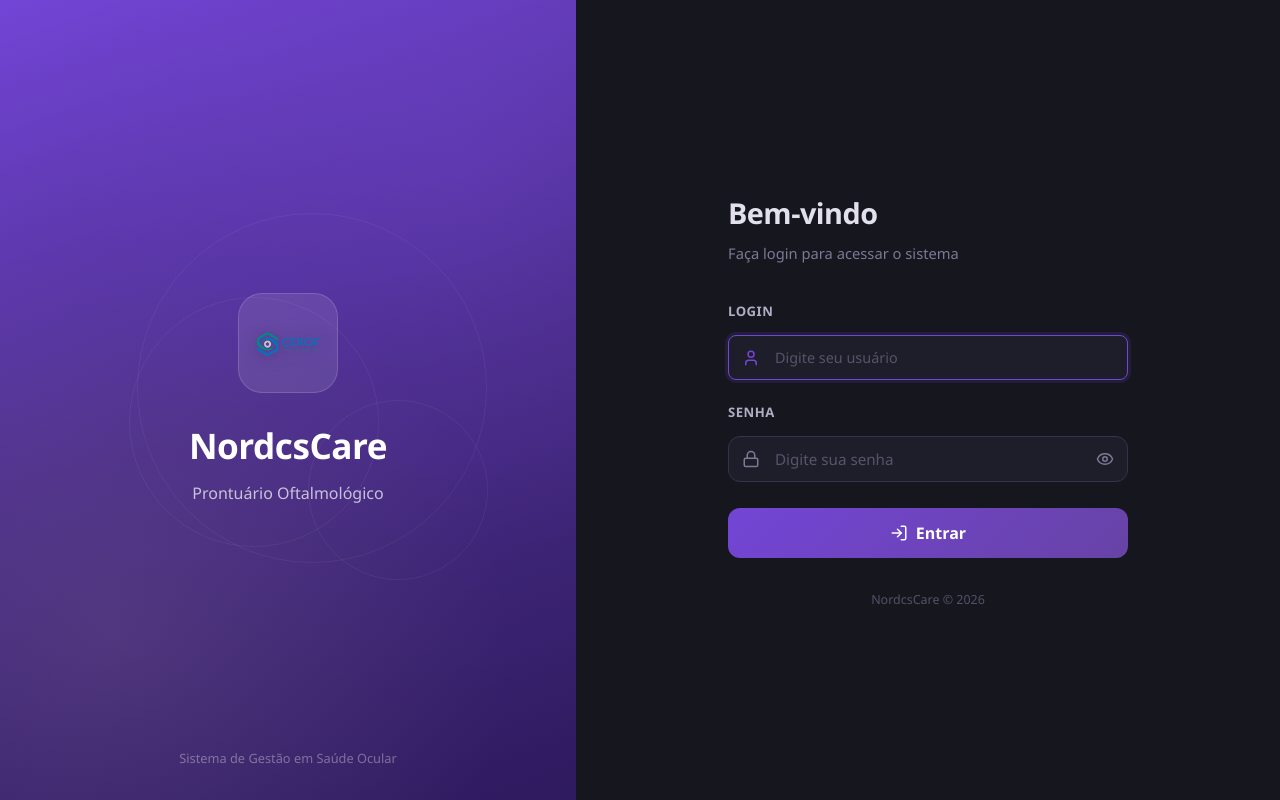
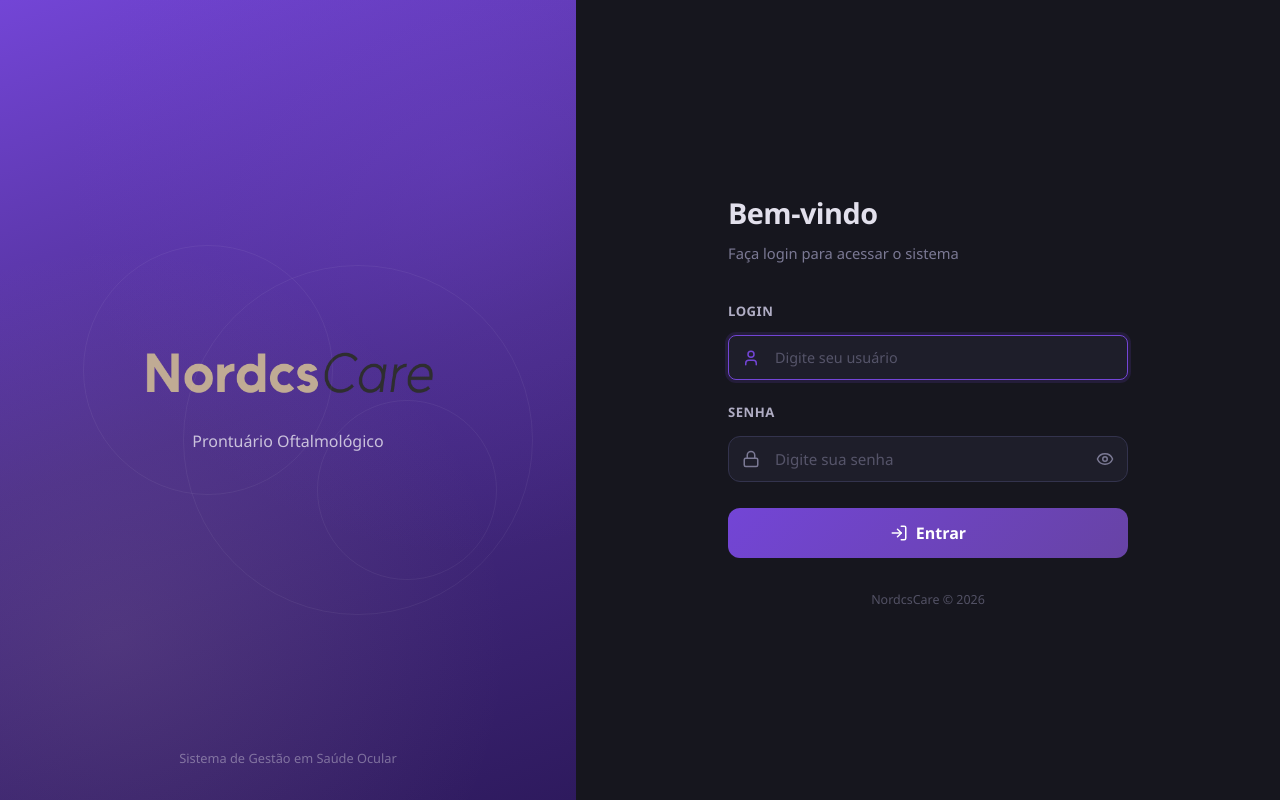
Before and after one commit to igorgabrielB/NordcsCare, a React (Vite) app in the folder frontend/: page /login in a window 1280 px wide. Built offline with nearby package versions, Linux system fonts and the light colour scheme.

Commit message:
tudo pronto

```diff
--- a/frontend/src/pages/Login/Login.css
+++ b/frontend/src/pages/Login/Login.css
@@ -39,16 +39,10 @@
 }
 
 .login-side-logo {
-  width: 100px;
-  height: 100px;
-  border-radius: 24px;
-  background: rgba(255, 255, 255, 0.1);
-  backdrop-filter: blur(12px);
   display: flex;
   align-items: center;
   justify-content: center;
   margin-bottom: 16px;
-  border: 1px solid rgba(255, 255, 255, 0.15);
 }
 
 .login-logo-img {
--- a/frontend/src/pages/Login/Login.tsx
+++ b/frontend/src/pages/Login/Login.tsx
@@ -43,10 +43,9 @@ export default function Login() {
       {/* Decorative side panel */}
       <div className="login-side">
         <div className="login-side-content">
-          <div className="login-side-logo">
-            <img src="/imagens/logo_cerof.png" alt="Logo" className="login-logo-img" />
+          <div className="login-side-logo" style={{ display: 'flex', justifyContent: 'center', alignItems: 'center' }}>
+            <img src="/imagens/logo-login.png" alt="NordcsCare" style={{ height: '60px' }} />
           </div>
-          <h2>NordcsCare</h2>
           <p className="login-side-subtitle">Prontuário Oftalmológico</p>
           <div className="login-side-decoration">
             <div className="decoration-ring ring-1" />
```
Also changed, not shown: frontend/public/imagens/logo-login.png (added).
